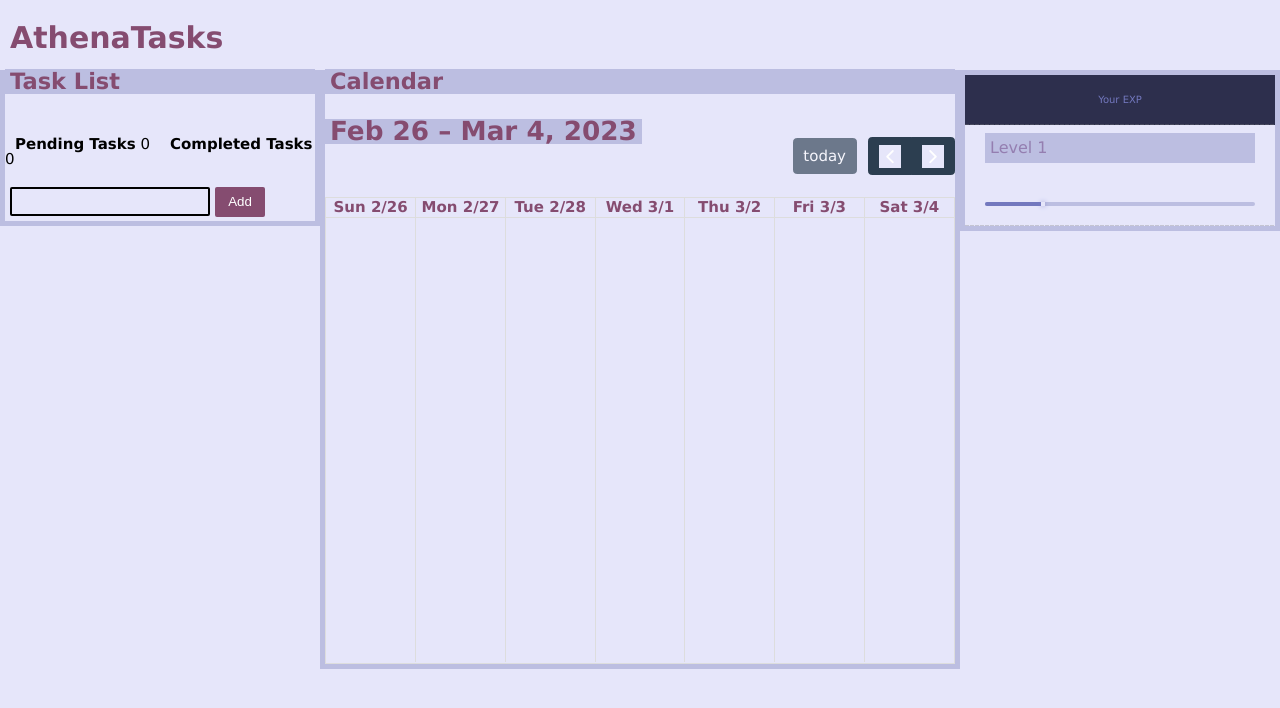
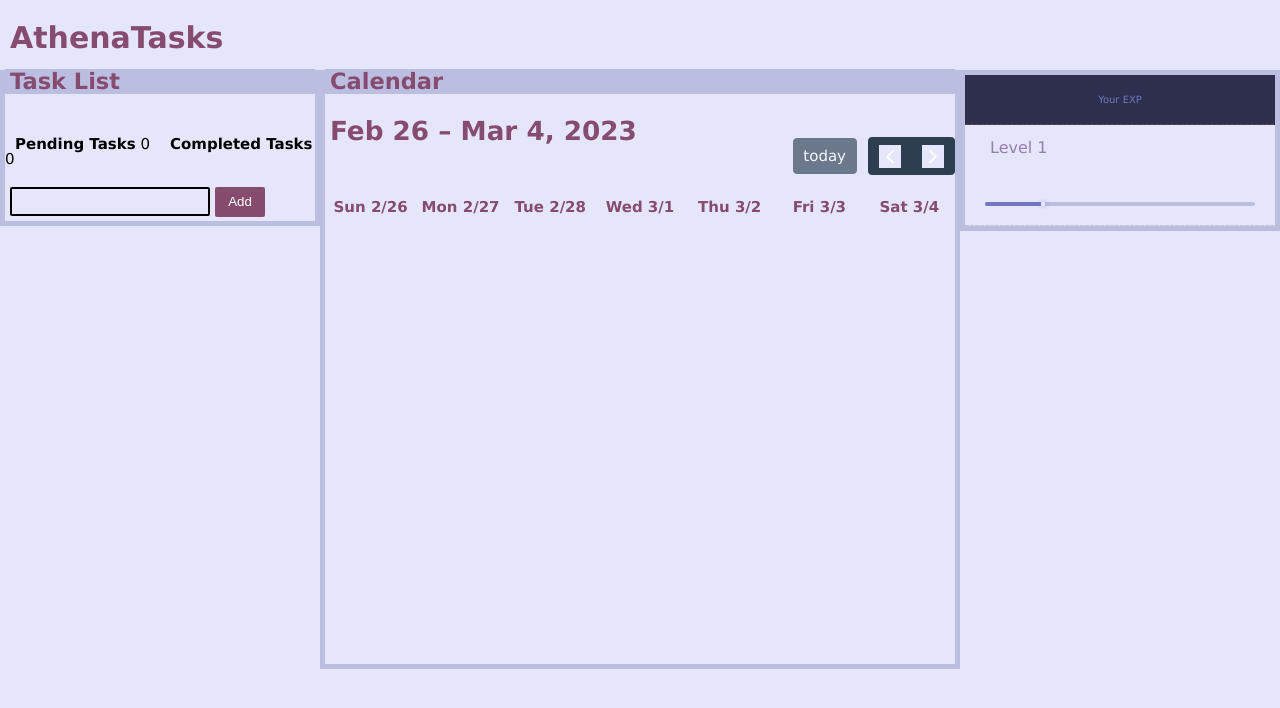
Before and after one commit to gbradforth/AthenaTasks, a React (Create React App) app: page / in a window 1280 px wide. Shown: the top 708 px of the page. Built offline with nearby package versions, Linux system fonts and the light colour scheme.

Commit message:
fixed calendar date highlight

```diff
--- a/src/App.css
+++ b/src/App.css
@@ -41,6 +41,11 @@ section {
 }
 
 /**************************/
+
+:root {
+  --fc-border-color: #e6E6FA;
+  --fc-daygrid-event-dot-width: 5px;
+}
 
 div.help-desk {
   position: absolute;
@@ -499,6 +504,14 @@ a,a:visited {
 h2 {
   position: relative;
   top: -25px;
+  color: #854c70;
+  padding: 5px;
+  width: 100%;
+}
+
+.category-heading {
+  position: relative;
+  top: -25px;
   background-color: #bcbee1;
   color: #854c70;
   padding: 5px;
--- a/src/App.js
+++ b/src/App.js
@@ -92,7 +92,7 @@ function App() {
         </div>
         <div class="row">
         <div id = "tasks">
-                <h2>Task List</h2>
+                <h2 class="category-heading">Task List</h2>
                 <Tasks>
                   <TaskCount>
                     <b>Pending Tasks</b> {todoList.length - completedTaskCount}
@@ -124,7 +124,7 @@ function App() {
               <Button onClick={() => handleClick()}>Add</Button>
             </div>
             <div id="calendar">
-                <h2>Calendar</h2>
+                <h2 class="category-heading">Calendar</h2>
                 <Calendar/>
             </div>
 
```
